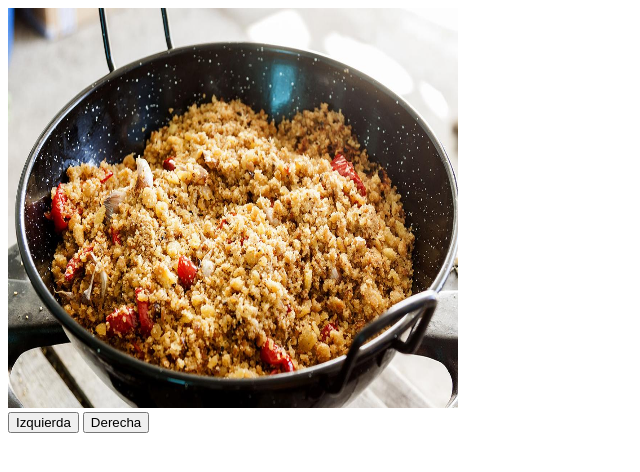
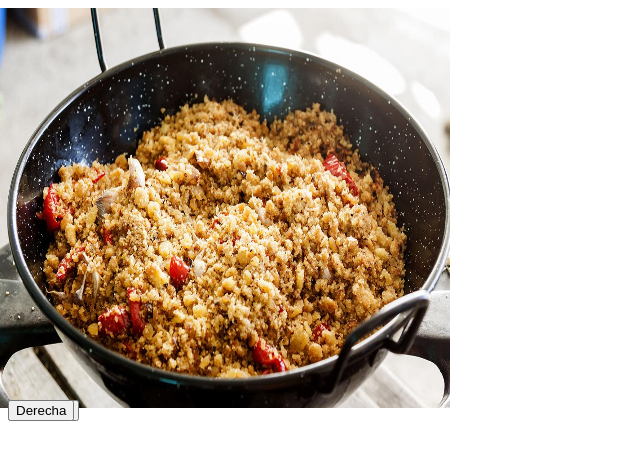
Before and after one commit to CharlMMZ/desarrollo-web-usuario-2024, a plain HTML site: page EjDOM/Ej12/ej12.html in a window 1280 px wide. Shown: the whole page, without its empty margins (0-640 px from the left). Drawn offline with Linux system fonts and the light colour scheme.

Commit message:
DOM 24/10/2024

```diff
--- a/EjDOM/Ej12/ej12.html
+++ b/EjDOM/Ej12/ej12.html
@@ -7,8 +7,19 @@
     <script src="ej12.js"></script>
     <style>
         img{
+            position: absolute;
             width: 450px;
             height: 400px;
+            left: 0;
+
+        }
+        button{
+            position: absolute;
+            top: 50%;
+            display: flex;
+            flex-direction: row;
+            justify-content: space-around;
+
         }
     </style>
 </head>
@@ -16,7 +27,7 @@
     <div>
         <img src="migas.jpg" alt="">
     </div>
-    <button type="button" onclick="izquierda()">Izquierda</button>
-    <button type="button" onclick="derecha()">Derecha</button>
+    <button type="button">Izquierda</button>
+    <button type="button">Derecha</button>
 </body>
 </html>
--- a/EjDOM/Ej12/ej12.js
+++ b/EjDOM/Ej12/ej12.js
@@ -1,3 +1,4 @@
+/*
 function izquierda() {
     let imagen = document.getElementsByTagName("img")[0];
 
@@ -21,3 +22,23 @@ function derecha() {
         document.body.style.setProperty("left", res);
     }
 }
+*/
+window.onload = function() {
+    let bottones = document.getElementsByTagName("button");
+    for (let botton of bottones) {
+        mover(this);
+
+    }
+}
+
+function mover(boton) {
+    let imagen = document.getElementsByTagName("img")[0];
+    let estilos = window.getComputedStyle(imagen);
+    let posicion = estilos.getPropertyValue("left");
+
+    if (boton.textContent == "Izquierda") {
+        imagen.style.setProperty("left", posicion-5+"px");
+    }else{
+        imagen.style.setProperty("right", posicion+5+"px");
+    }
+}
```
